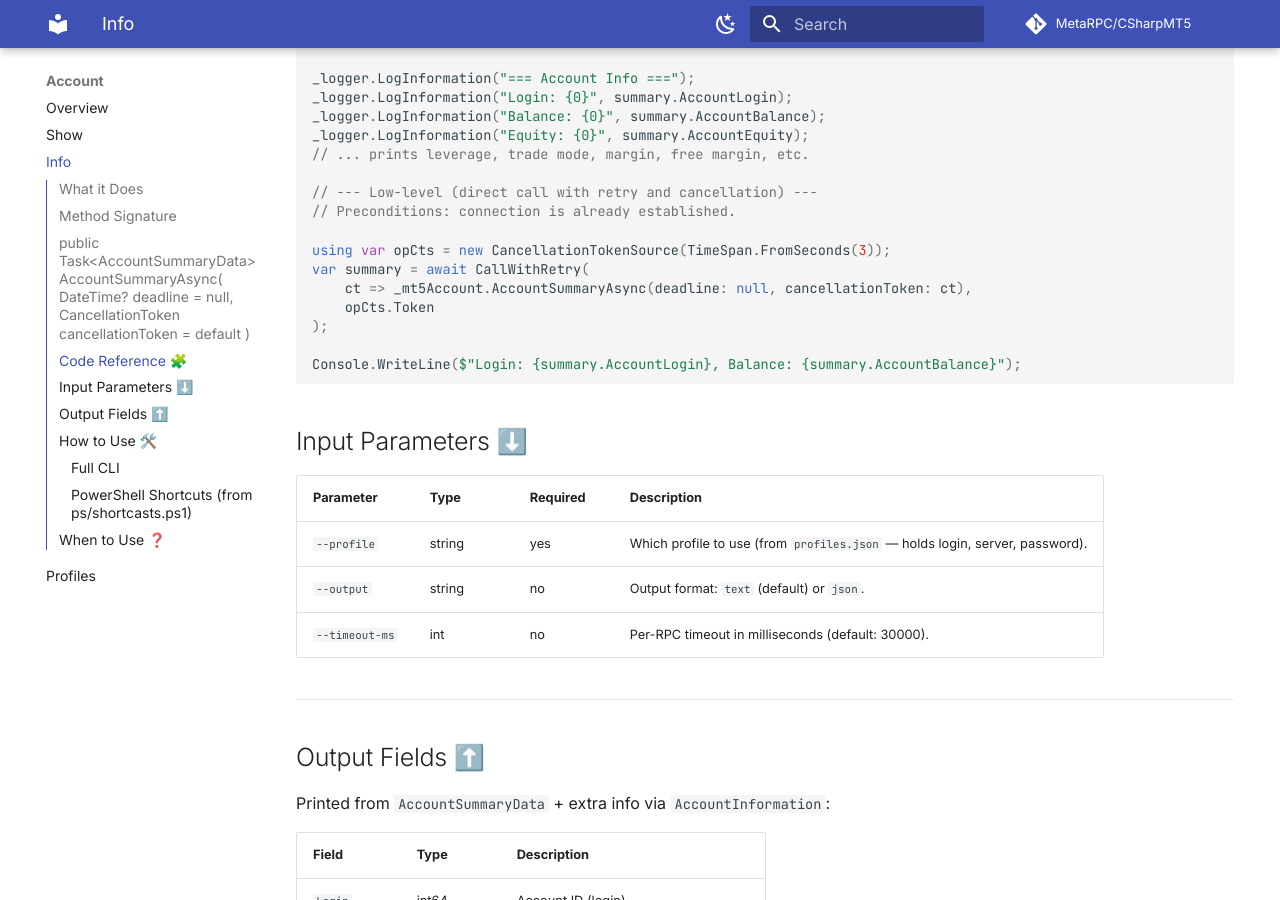
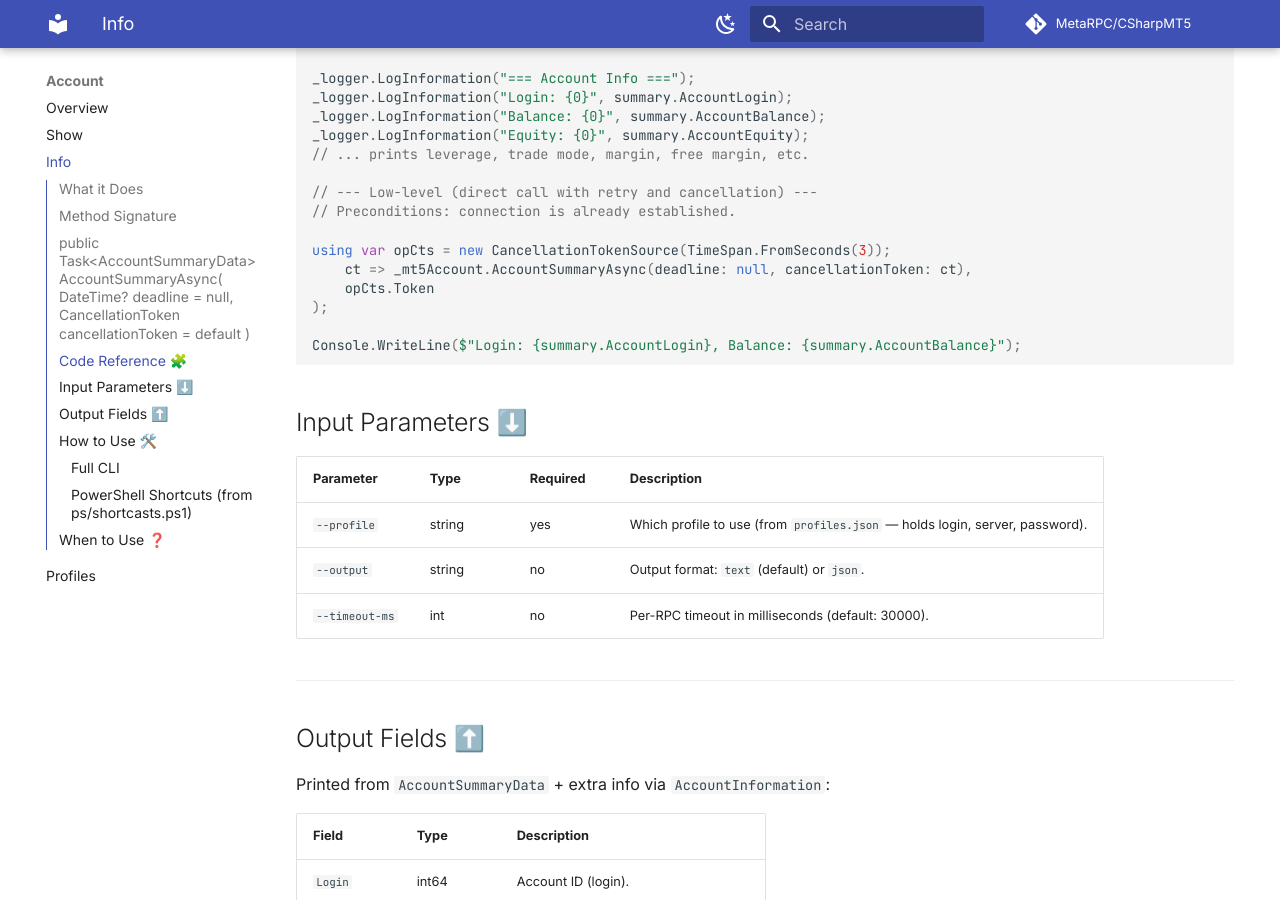
Before and after one commit to MetaRPC/CSharpMT5, an MkDocs documentation site: the page built from docs/Account/Info.md, in a window 1280 px wide and 900 px high, scrolled down 791 px. Built offline with MkDocs 1.6.1 and Material for MkDocs 9.7.7, drawn with Linux system fonts in a browser that asks for light colours; comment, search, counter and statistics services are not loaded.

Commit message:
Update Info.md

```diff
--- a/docs/Account/Info.md
+++ b/docs/Account/Info.md
@@ -31,7 +31,6 @@ _logger.LogInformation("Equity: {0}", summary.AccountEquity);
 // Preconditions: connection is already established.
 
 using var opCts = new CancellationTokenSource(TimeSpan.FromSeconds(3));
-var summary = await CallWithRetry(
     ct => _mt5Account.AccountSummaryAsync(deadline: null, cancellationToken: ct),
     opCts.Token
 );
```
